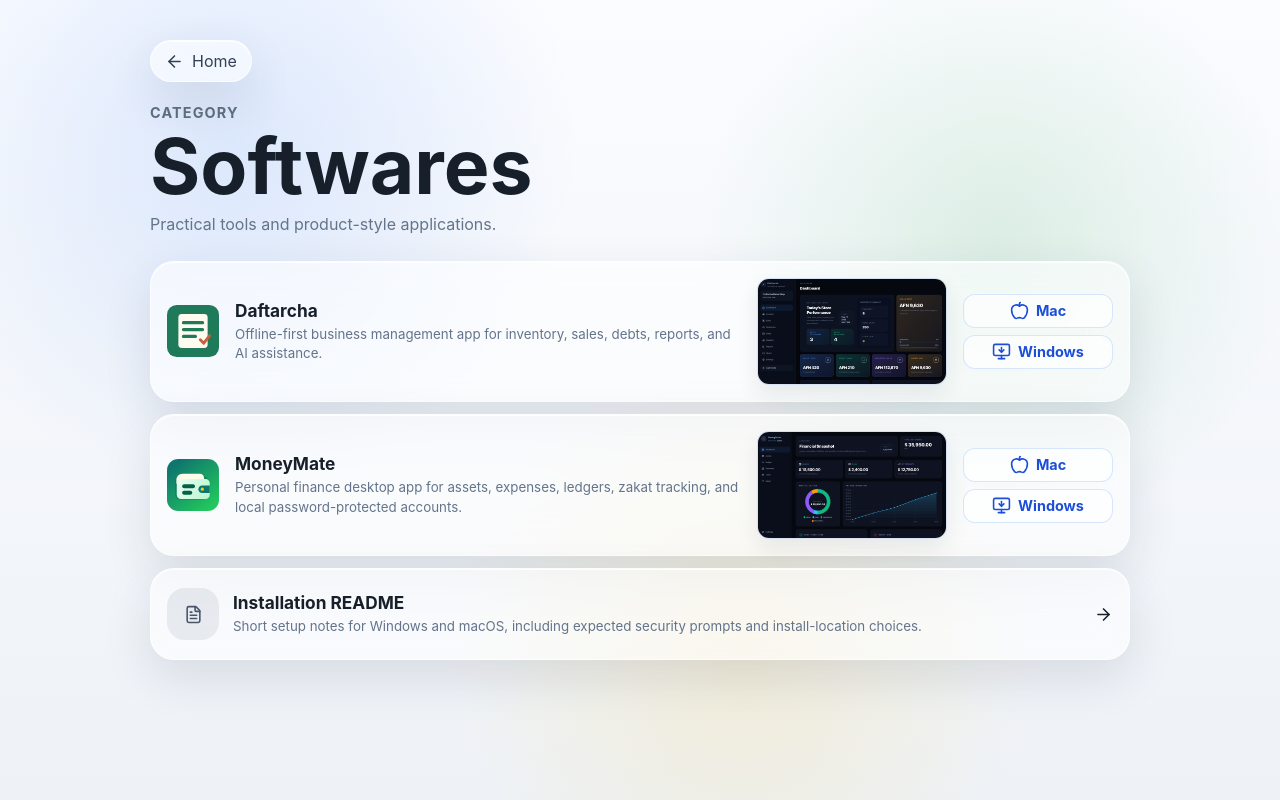
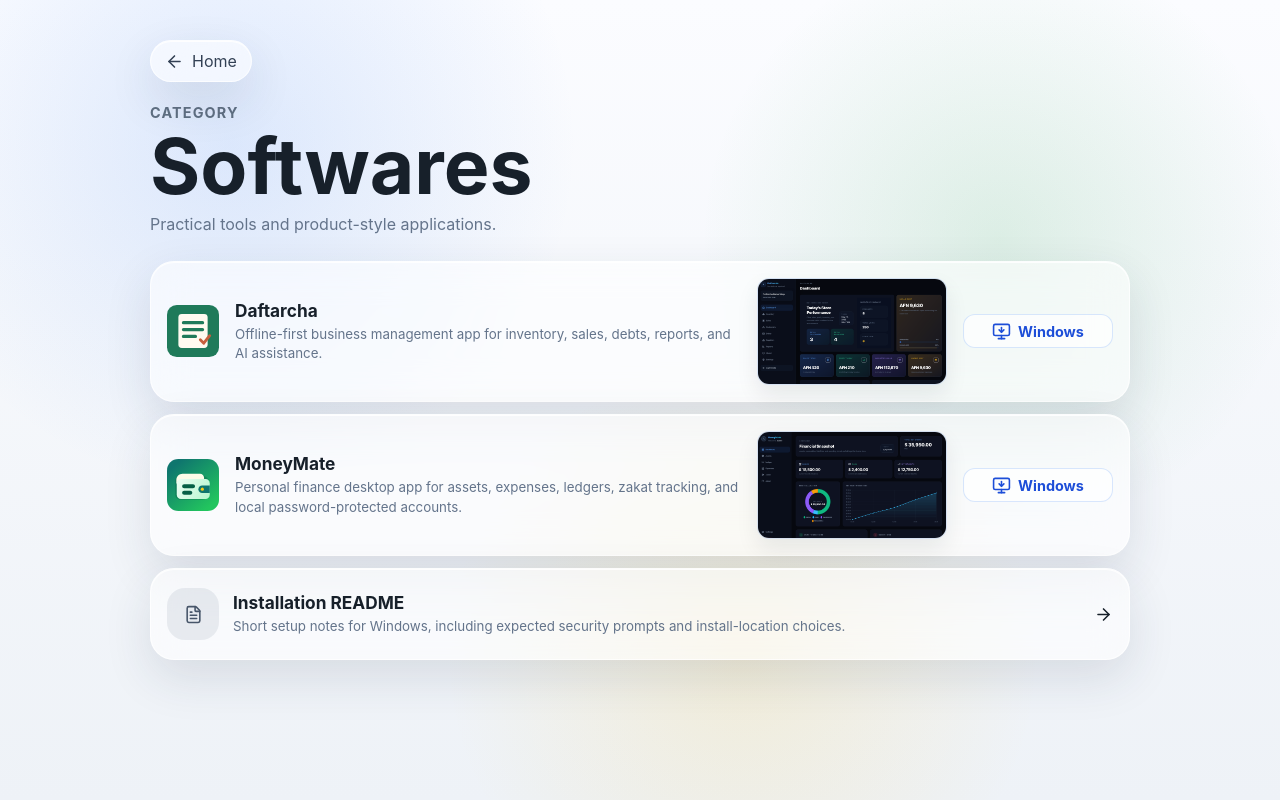
Before and after one commit to samimshs/ML2-Final-Project, a website: page softwares.html in a window 1280 px wide. Drawn offline with nearby package versions, Linux system fonts and the light colour scheme.

Commit message:
Hide mac software downloads

```diff
--- a/softwares.html
+++ b/softwares.html
@@ -40,10 +40,6 @@
             <small>Offline-first business management app for inventory, sales, debts, reports, and AI assistance.</small>
           </span>
           <span class="download-actions" aria-label="Daftarcha downloads">
-            <a href="https://github.com/samimshs/ML2-Final-Project/releases/download/desktop-apps-v0.1.0/daftarcha-mac.zip">
-              <i data-lucide="apple"></i>
-              Mac
-            </a>
             <a href="https://github.com/samimshs/ML2-Final-Project/releases/download/desktop-apps-v0.1.0/daftarcha-windows.zip">
               <i data-lucide="monitor-down"></i>
               Windows
@@ -63,10 +59,6 @@
             <small>Personal finance desktop app for assets, expenses, ledgers, zakat tracking, and local password-protected accounts.</small>
           </span>
           <span class="download-actions" aria-label="MoneyMate downloads">
-            <a href="https://github.com/samimshs/ML2-Final-Project/releases/download/desktop-apps-v0.1.0/moneymate-mac.zip">
-              <i data-lucide="apple"></i>
-              Mac
-            </a>
             <a href="https://github.com/samimshs/ML2-Final-Project/releases/download/desktop-apps-v0.1.0/moneymate-windows.zip">
               <i data-lucide="monitor-down"></i>
               Windows
@@ -83,7 +75,7 @@
           </span>
           <span>
             <strong>Installation README</strong>
-            <small>Short setup notes for Windows and macOS, including expected security prompts and install-location choices.</small>
+            <small>Short setup notes for Windows, including expected security prompts and install-location choices.</small>
           </span>
           <i data-lucide="arrow-right"></i>
         </a>
```
